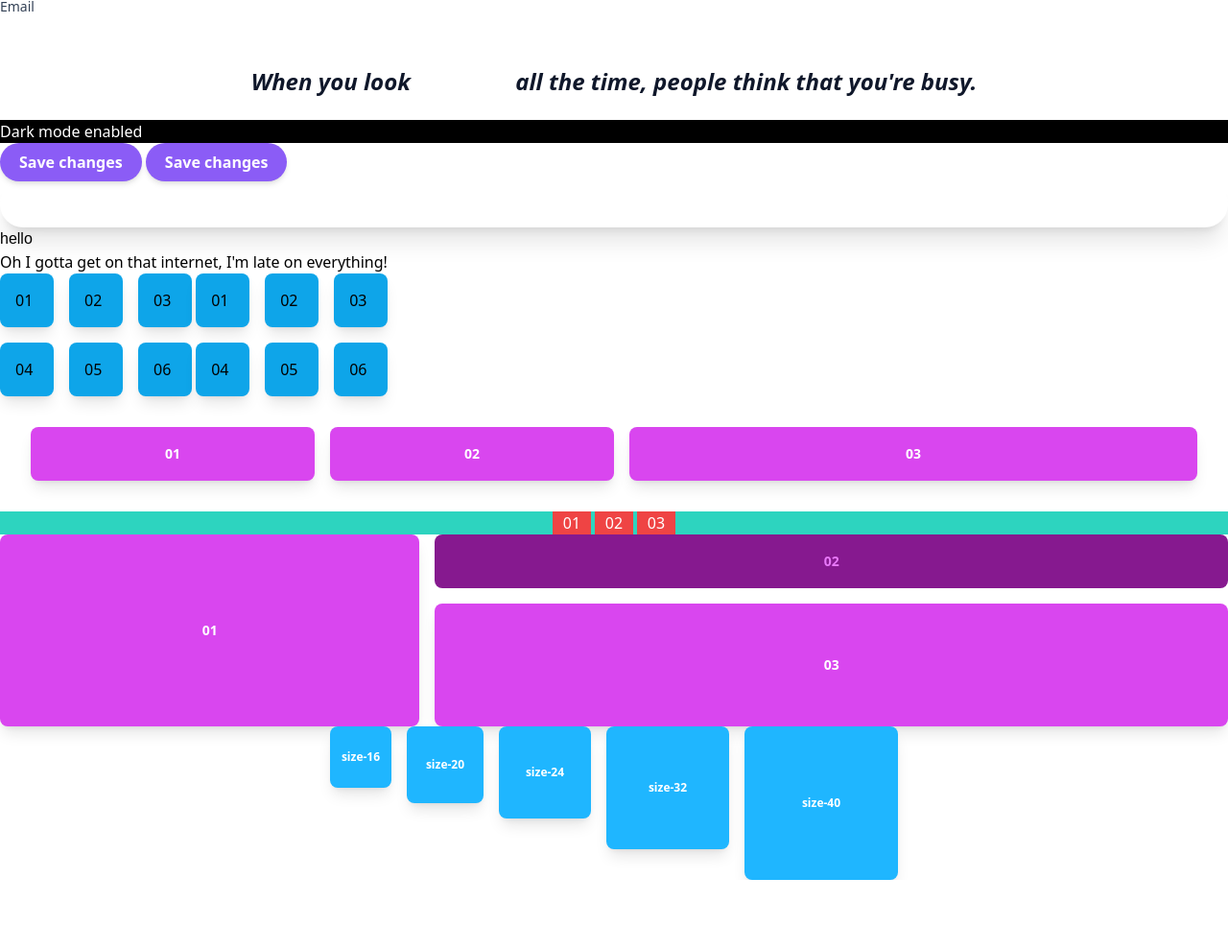
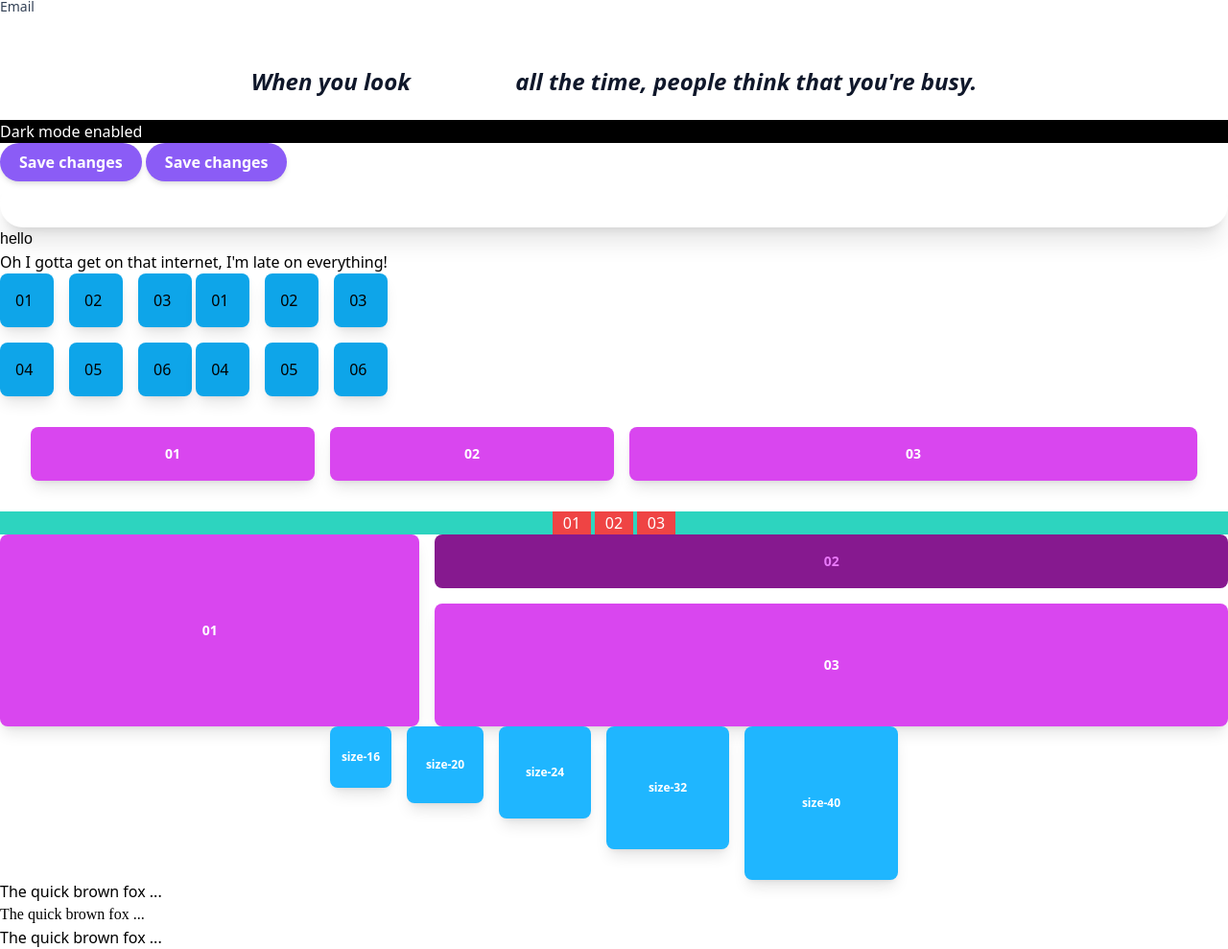
Before and after one commit to shivarajskit/learnings-hands-on, a website: page CSS-Tailwind-CSS/index.html in a window 1280 px wide. Shown: the part 87-1076 px from the top of the page at 96% size. Before the commit the page ends 1004 px from the top, so only its background shows below. Drawn offline with Linux system fonts and the light colour scheme.

Commit message:
font classes

```diff
--- a/CSS-Tailwind-CSS/index.html
+++ b/CSS-Tailwind-CSS/index.html
@@ -146,6 +146,11 @@
     <div class="items-center justify-center bg-blue rounded-lg shadow-lg size-32 hidden sm:grid">size-32</div>
     <div class="items-center justify-center bg-blue rounded-lg shadow-lg size-40 hidden md:grid">size-40</div>
 </div>
+
+<!-- font classes -->
+<p class="font-sans hover:font-serif">The quick brown fox ...</p>
+<p class="font-serif">The quick brown fox ...</p>
+<p class="font-mono">The quick brown fox ...</p>
 </body>
 
 </html>
```
Also changed, not shown: CSS-Tailwind-CSS/dist/styles.css.
